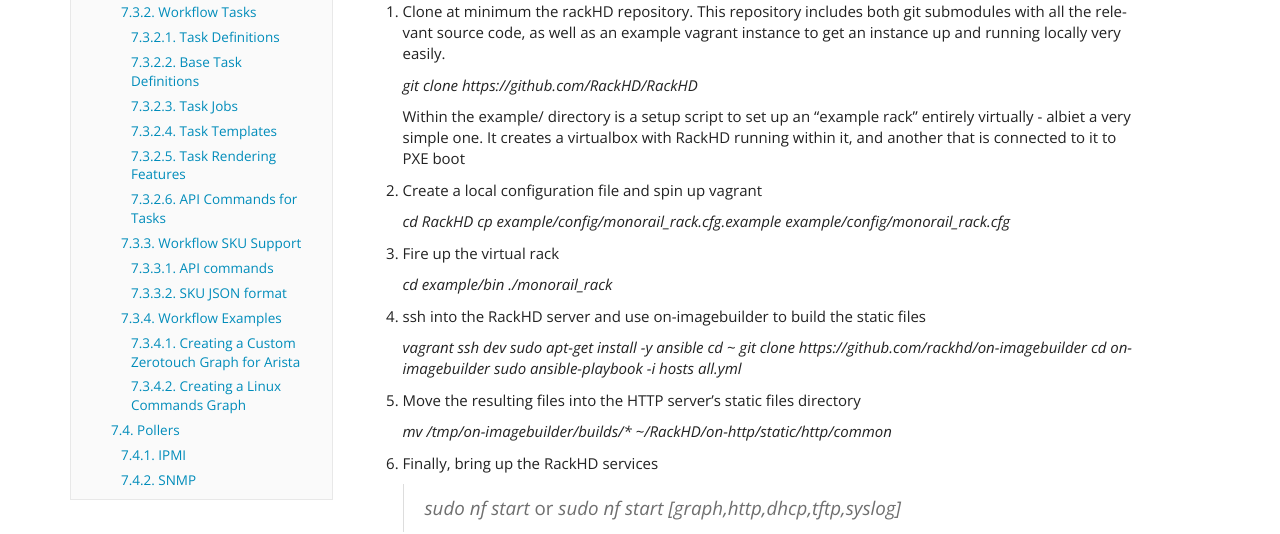
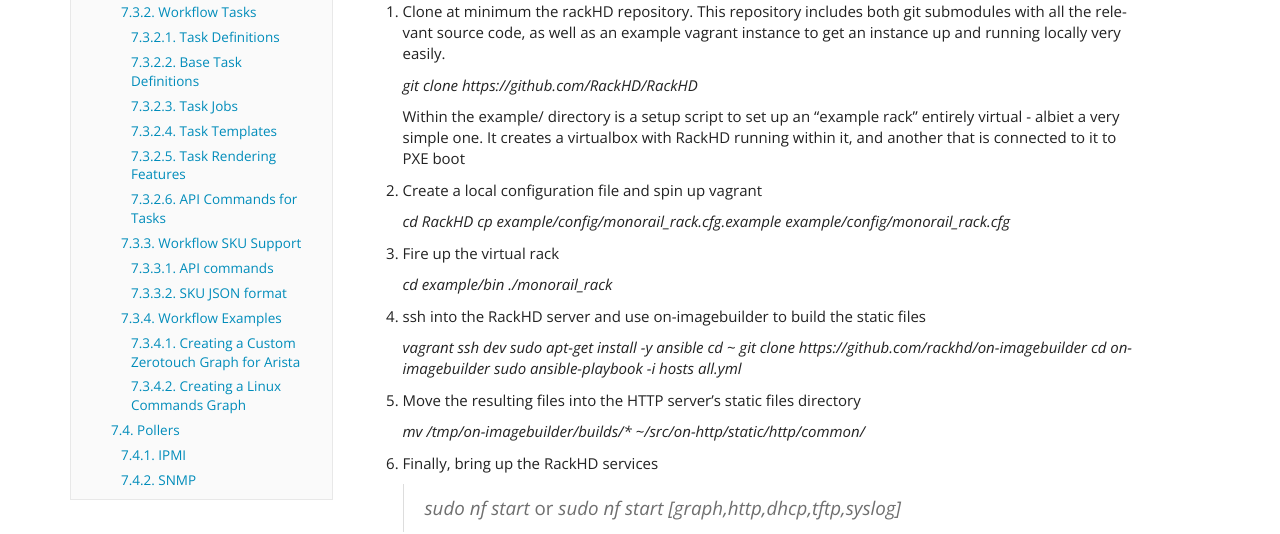
Before and after one commit to RackHD/docs, a Sphinx documentation site: the page built from docs/development_guide.rst, in a window 1280 px wide and 900 px high. Shown: the part 320-854 px from the top of the window. Built offline with Sphinx 7.4.7, drawn with Linux system fonts in a browser that asks for light colours.

Commit message:
updated on feedback from ben and dj

```diff
--- a/docs/development_guide.rst
+++ b/docs/development_guide.rst
@@ -20,7 +20,7 @@
    `git clone https://github.com/RackHD/RackHD`
 
    Within the example/ directory is a setup script to set up an "example rack"
-   entirely virtually - albiet a very simple one. It creates a virtualbox with
+   entirely virtual - albiet a very simple one. It creates a virtualbox with
    RackHD running within it, and another that is connected to it to PXE boot
 
 2. Create a local configuration file and spin up vagrant
@@ -44,7 +44,7 @@
 
 5. Move the resulting files into the HTTP server's static files directory
 
-   `mv /tmp/on-imagebuilder/builds/* ~/RackHD/on-http/static/http/common`
+   `mv /tmp/on-imagebuilder/builds/* ~/src/on-http/static/http/common/`
 
 
 6. Finally, bring up the RackHD services
```
